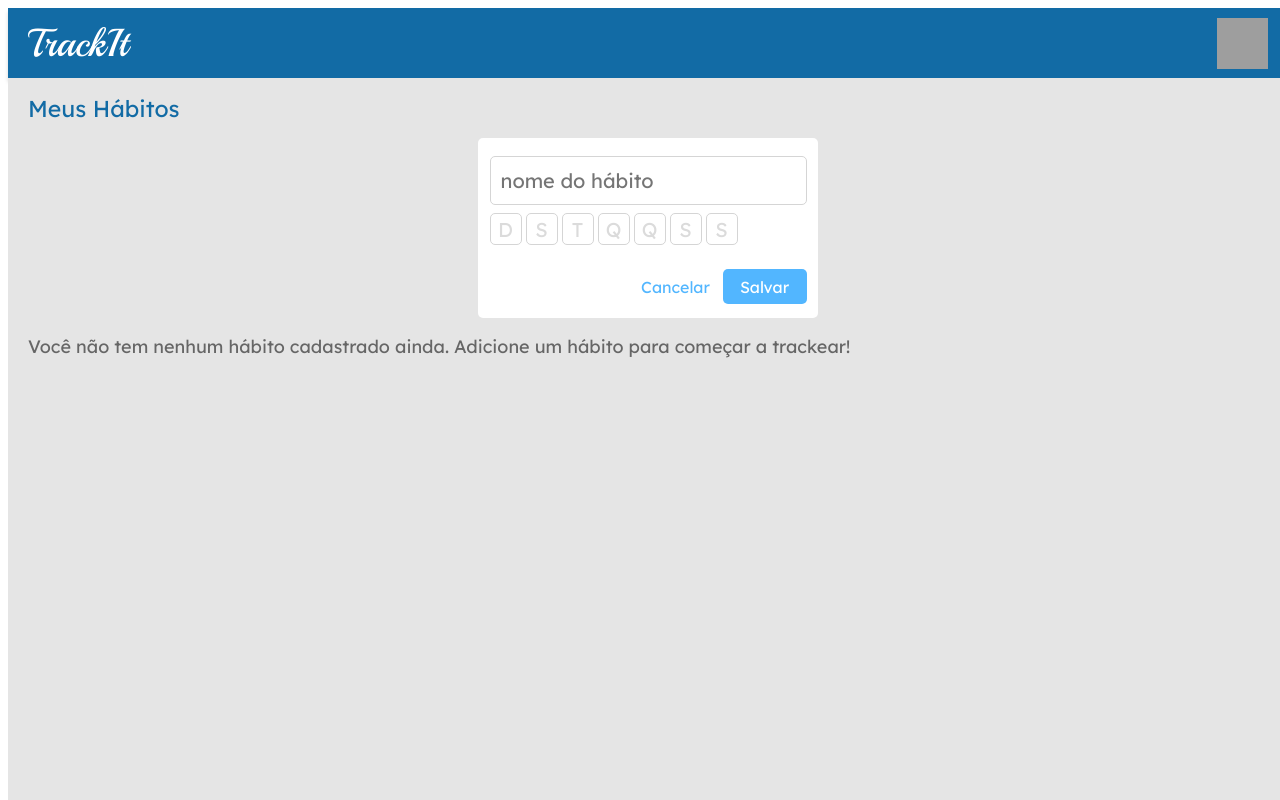
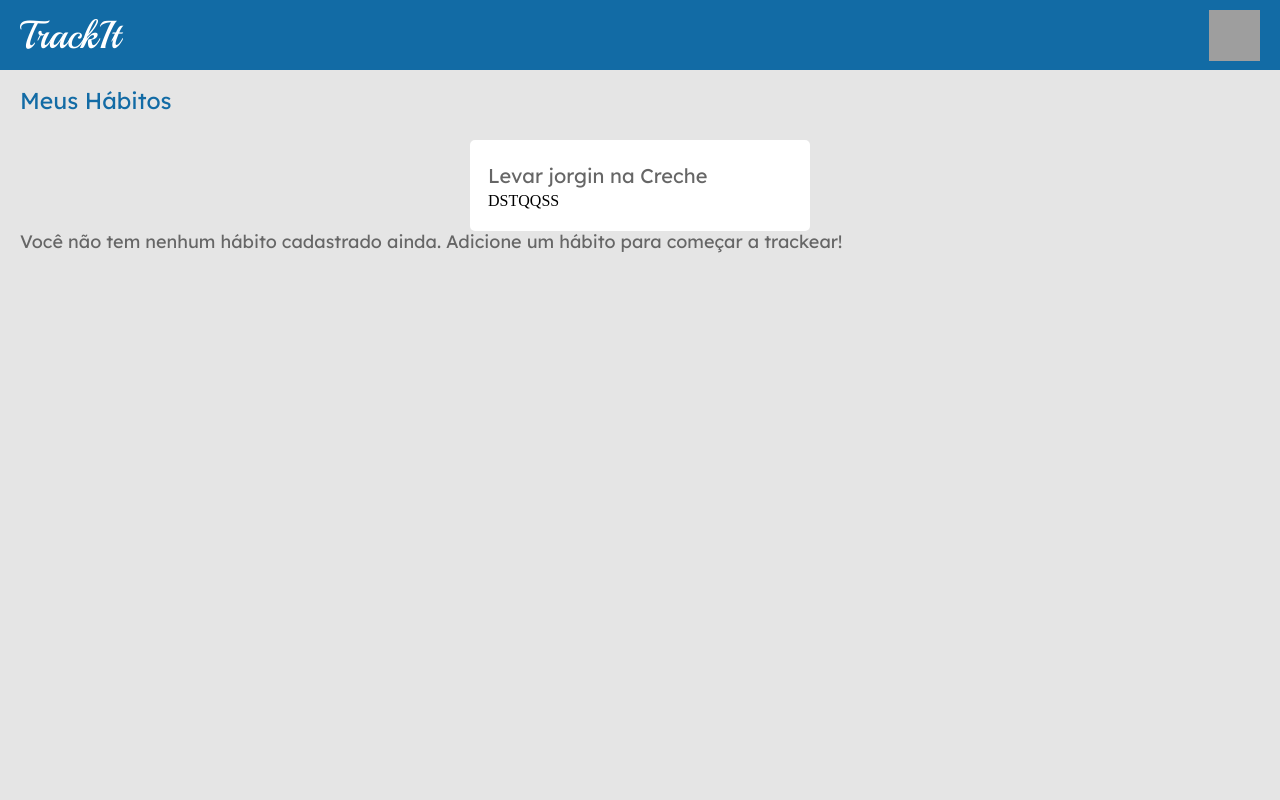
Before and after one commit to V-Emanuel/TrackIt, a React (Create React App) app: page /habitos in a window 1280 px wide. Shown: the top 800 px of the page. Built offline with nearby package versions, Linux system fonts and the light colour scheme; grey boxes are pictures that could not be loaded; some icons are missing.

Commit message:
função de selecionar dias finalizada

```diff
--- a/package.json
+++ b/package.json
@@ -7,6 +7,7 @@
     "@testing-library/react": "^13.4.0",
     "@testing-library/user-event": "^13.5.0",
     "axios": "^1.2.1",
+    "dayjs": "^1.11.7",
     "localforage": "^1.10.0",
     "match-sorter": "^6.3.1",
     "react": "^18.2.0",
--- a/public/index.html
+++ b/public/index.html
@@ -12,6 +12,7 @@
     <link rel="preconnect" href="https://fonts.googleapis.com">
     <link rel="preconnect" href="https://fonts.gstatic.com" crossorigin>
     <link href="https://fonts.googleapis.com/css2?family=Lexend+Deca&family=Playball&display=swap" rel="stylesheet">
+    <link href="reset.css" rel="stylesheet" />
     <title>TrackIt</title>
   </head>
   <body>
--- a/src/GlobalStyle.js
+++ b/public/reset.css
@@ -1,6 +1,8 @@
-import { createGlobalStyle } from "styled-components";
+/* http://meyerweb.com/eric/tools/css/reset/
+   v2.0 | 20110126
+   License: none (public domain)
+*/
 
-const GlobalStyle = createGlobalStyle`
 html, body, div, span, applet, object, iframe,
 h1, h2, h3, h4, h5, h6, p, blockquote, pre,
 a, abbr, acronym, address, big, cite, code,
@@ -21,6 +23,7 @@ time, mark, audio, video {
 	font: inherit;
 	vertical-align: baseline;
 }
+/* HTML5 display-role reset for older browsers */
 article, aside, details, figcaption, figure,
 footer, header, hgroup, menu, nav, section {
 	display: block;
@@ -43,6 +46,3 @@ table {
 	border-collapse: collapse;
 	border-spacing: 0;
 }
-`;
-
-export default GlobalStyle;
--- a/src/App.js
+++ b/src/App.js
@@ -4,7 +4,7 @@ import { BrowserRouter, Routes, Route } from "react-router-dom";
 import Rota from "./Rotas/Rota";
 import Cadastro from "./Rotas/Cadastro";
 import Habitos from "./Rotas/Habitos";
-
+import Hoje from "./Rotas/Hoje";
 import UserContext from "./contexts/UserContext";
 import HabitContext from "./contexts/HabitContext";
 
@@ -31,6 +31,7 @@ export default function App() {
             <Route path="/" element={<Rota />} />
             <Route path="/cadastro" element={<Cadastro />} />
             <Route path="/habitos" element={<Habitos />} />
+            <Route path="/hoje" element={<Hoje/>} />
           </Routes>
         </BrowserRouter>
         </HabitContext.Provider>
--- a/src/Components/Footer.js
+++ b/src/Components/Footer.js
@@ -4,7 +4,7 @@ import { CircularProgressbar, buildStyles } from "react-circular-progressbar";
 
 export default function Footer() {
 
-    const [percentage, serPescentage] = React.useState(75);
+    const [percentage, setPercentage] = React.useState(75);
     return (
         <>
             <FooterDiv>
--- a/src/Rotas/Habitos.js
+++ b/src/Rotas/Habitos.js
@@ -3,11 +3,16 @@ import styled from "styled-components";
 import Topo from "../Components/Topo";
 import HabitContext from "../contexts/HabitContext";
 import Footer from "../Components/Footer";
+import { Menu } from "../Styled/Menu";
 
 export default function Habitos() {
 
+    const { habit, setHabit } = useContext(HabitContext);
     const [dayColor, setDayColor] = useState(false);
-    const [showAdd, setShowAdd] = useState(true);
+    const [showAdd, setShowAdd] = useState(false);
+    const [days, setDays] = useState([]);
+    const [idDays, setIdDays] = useState([]);
+
     const week = [
         { id: 0, name: "D" },
         { id: 1, name: "S" },
@@ -17,14 +22,25 @@ export default function Habitos() {
         { id: 5, name: "S" },
         { id: 6, name: "S" },
     ];
-    const { habit, setHabit } = useContext(HabitContext);
+
+    function Selected(name, idDay) {
+        const clicked = days.includes(name)
+        if (!clicked){
+            setDays([...days, name])
+            setIdDays([...idDays, idDay])
+        } else {
+            setDays(days.filter(a => a !== name))
+            setIdDays(idDays.filter(a => a !== idDay))
+        }
+    }
+
     return (
         <>
-            <Topo/>
+            <Topo />
             <Menu>
                 <Tittle>
                     <p className="tittleAdd">Meus Hábitos</p>
-                    <ion-icon name="add-circle"></ion-icon>
+                    <ion-icon name="add-circle" onClick={() => { setShowAdd(!showAdd)}}></ion-icon>
                 </Tittle>
                 <Add show={showAdd}>
                     <form>
@@ -35,7 +51,11 @@ export default function Habitos() {
                             required>
                         </input>
                         <WeekDays>
-                            {week.map((item) => <Day cor={dayColor}><p>{item.name}</p></Day>)}
+                            {week.map((item) => <div
+                                className={` day ${idDays.includes(item.id) ? "selectedDay" : "notSelectedDay"}`}
+                                onClick={() => { Selected(item.name, item.id)}}>
+                                <p>{item.name}</p>
+                            </div>)}
                         </WeekDays>
                         <Buttons>
                             <div className="cancel">
@@ -47,21 +67,21 @@ export default function Habitos() {
                         </Buttons>
                     </form>
                 </Add>
-                <p className="initialDescrition">Você não tem nenhum hábito cadastrado ainda.
-                    Adicione um hábito para começar a trackear!</p>
+                <Habit>
+                    <h1 className="habitName">Levar jorgin na Creche</h1>
+                    <WeekDays>
+                        {week.map((item) => <Day cor={dayColor}><p>{item.name}</p></Day>)}
+                    </WeekDays>
+                </Habit>
+                <NoHabits>Você não tem nenhum hábito cadastrado ainda.
+                    Adicione um hábito para começar a trackear!</NoHabits>
             </Menu>
-            <Footer/>
+            <Footer />
         </>
     );
 }
-const Menu = styled.div`
-    width: 100%;
-    height: 100%;
-    display: flex;
-    flex-direction: column;
-    align-items: center;
-    background-color: #E5E5E5;
-    .initialDescrition{
+
+const NoHabits = styled.p`
     width: 100%;
     font-family: 'Lexend Deca';
     font-style: normal;
@@ -73,7 +93,6 @@ const Menu = styled.div`
     box-sizing: border-box;
     padding-left: 20px;
     padding-right: 20px;
-    }
 `;
 const Tittle = styled.div`
     width: 100%;
@@ -125,16 +144,35 @@ const Add = styled.div`
     }
 
 `;
+const Habit = styled.div`
+    width: 340px;
+    height: 91px;
+    background: #FFFFFF;
+    border-radius: 5px;
+    display: flex;
+    flex-direction: column;
+    justify-content: center;
+    box-sizing: border-box;
+    padding: 18px;
+    margin-top: 10px;
+    h1{
+        font-family: 'Lexend Deca';
+        font-style: normal;
+        font-weight: 400;
+        font-size: 20px;
+        line-height: 25px;
+        color: #666666;
+        margin-bottom: 5px;
+    }
+`;
 const WeekDays = styled.div`
     display: flex;
-`;
-const Day = styled.div`
+    .day{
         width: 30px;
         height: 30px;
         display: flex;
         align-items: center;
         justify-content: center;
-    background: ${props => props.cor ? "#CFCFCF" : "#FFFFFF"};
         border: 1px solid #D5D5D5;
         border-radius: 5px;
         margin-right: 4px;
@@ -144,8 +182,25 @@ const Day = styled.div`
             font-weight: 400;
             font-size: 20px;
             line-height: 25px;
-        color: ${props => props.cor ? "#FFFFFF" : "#DBDBDB"};
         }
+        &:hover{
+            cursor: pointer;
+        }
+    }
+    .selectedDay{
+        background-color: #CFCFCF;
+        p{
+            color:#FFFFFF;
+        }
+    }
+    .notSelectedDay{
+        background-color: #FFFFFF;
+        p{
+            color:#DBDBDB;
+        }
+    }
+`;
+const Day = styled.div`
 
 `;
 const Buttons = styled.div`
--- /dev/null
+++ b/src/Rotas/Hoje.js
@@ -0,0 +1,22 @@
+import styled from "styled-components";
+import React from "react";
+import Topo from "../Components/Topo";
+import Footer from "../Components/Footer";
+import { Menu } from "../Styled/Menu";
+
+
+export default function Hoje() {
+    return (
+        <>
+        <Topo/>
+        <Menu>
+            <Habit></Habit>
+        </Menu>
+        <Footer/>
+        </>
+    );
+}
+
+const Habit = styled.div`
+
+`;
--- /dev/null
+++ b/src/Styled/Menu.js
@@ -0,0 +1,10 @@
+import styled from "styled-components";
+
+export const Menu = styled.div`
+width: 100%;
+height: 100%;
+display: flex;
+flex-direction: column;
+align-items: center;
+background-color: #E5E5E5;
+`;
--- a/src/index.js
+++ b/src/index.js
@@ -1,7 +1,6 @@
 import React from 'react';
 import ReactDOM from 'react-dom/client';
 import App from './App';
-import GlobalStyle from "./GlobalStyle"
 
 
 const root = ReactDOM.createRoot(document.getElementById('root'));
```
Also changed, not shown: 1 other file (tests, documents, lock files or other folders). Lines whose indentation alone changed are shown as unchanged.
